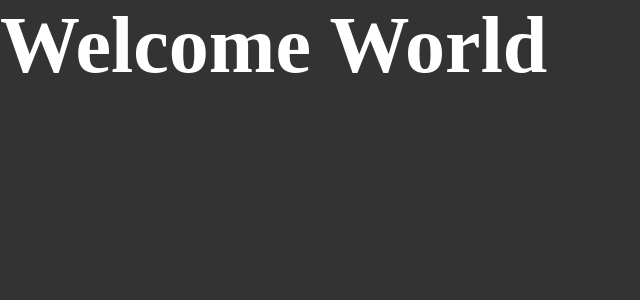
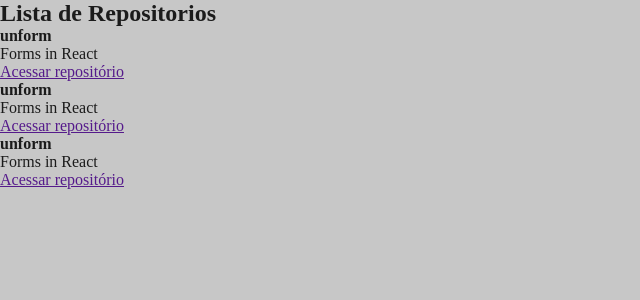
Before and after one commit to felipeduartedeveloper/ignite-github-explorer, a React app: page / in a window 1280 px wide. Shown: the top 300 px of the page, without its empty margins (0-640 px from the left). Built offline with nearby package versions, Linux system fonts and the light colour scheme; the HTML template or start-up script is replaced by a standard one.

Commit message:
initial programing react

```diff
--- a/src/App.jsx
+++ b/src/App.jsx
@@ -1,9 +1,6 @@
+import { RepositoryList } from './components/RepositoryList';
 import './styles/global.scss';
 
 export function App() {
-
-
-  return <h1>Welcome World</h1>
-
+  return <RepositoryList />
 }
-App()
--- /dev/null
+++ b/src/components/RepositoryList.jsx
@@ -0,0 +1,35 @@
+const repositoryName = 'unform';
+
+export function RepositoryList() {
+  return (
+    <section className="repository-list">
+      <h1>Lista de Repositorios</h1>
+
+      <ul>
+        <li>
+          <strong>{repositoryName}</strong>
+          <p>Forms in React</p>
+          <a href="">
+            Acessar repositório
+          </a>
+        </li>
+
+        <li>
+          <strong>unform</strong>
+          <p>Forms in React</p>
+          <a href="">
+            Acessar repositório
+          </a>
+        </li>
+
+        <li>
+          <strong>unform</strong>
+          <p>Forms in React</p>
+          <a href="">
+            Acessar repositório
+          </a>
+        </li>
+      </ul>
+    </section>
+  );
+}
--- a/src/styles/global.scss
+++ b/src/styles/global.scss
@@ -5,10 +5,7 @@
 }
 
 body {
-  font: Arial, Helvetica, sans-serif;
-  background: #333;
-  color: #fff,
+  font: 16px, "Helvetica Nue", Arial, sans-serif;
+  background: rgb(199, 199, 199);
+  color: rgb(27, 27, 27),
 }
-h1 {
-  font-size: 80px
-}
```
